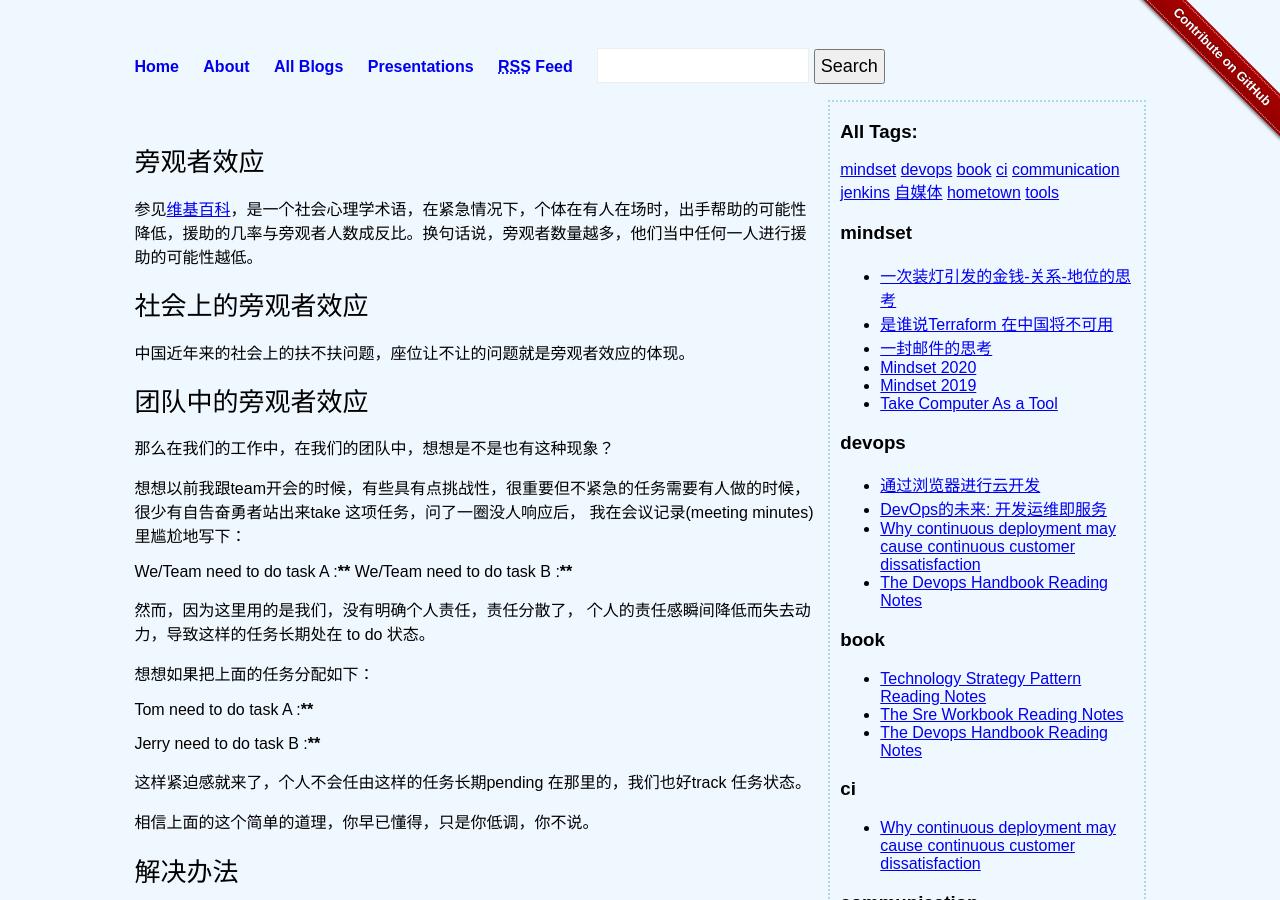
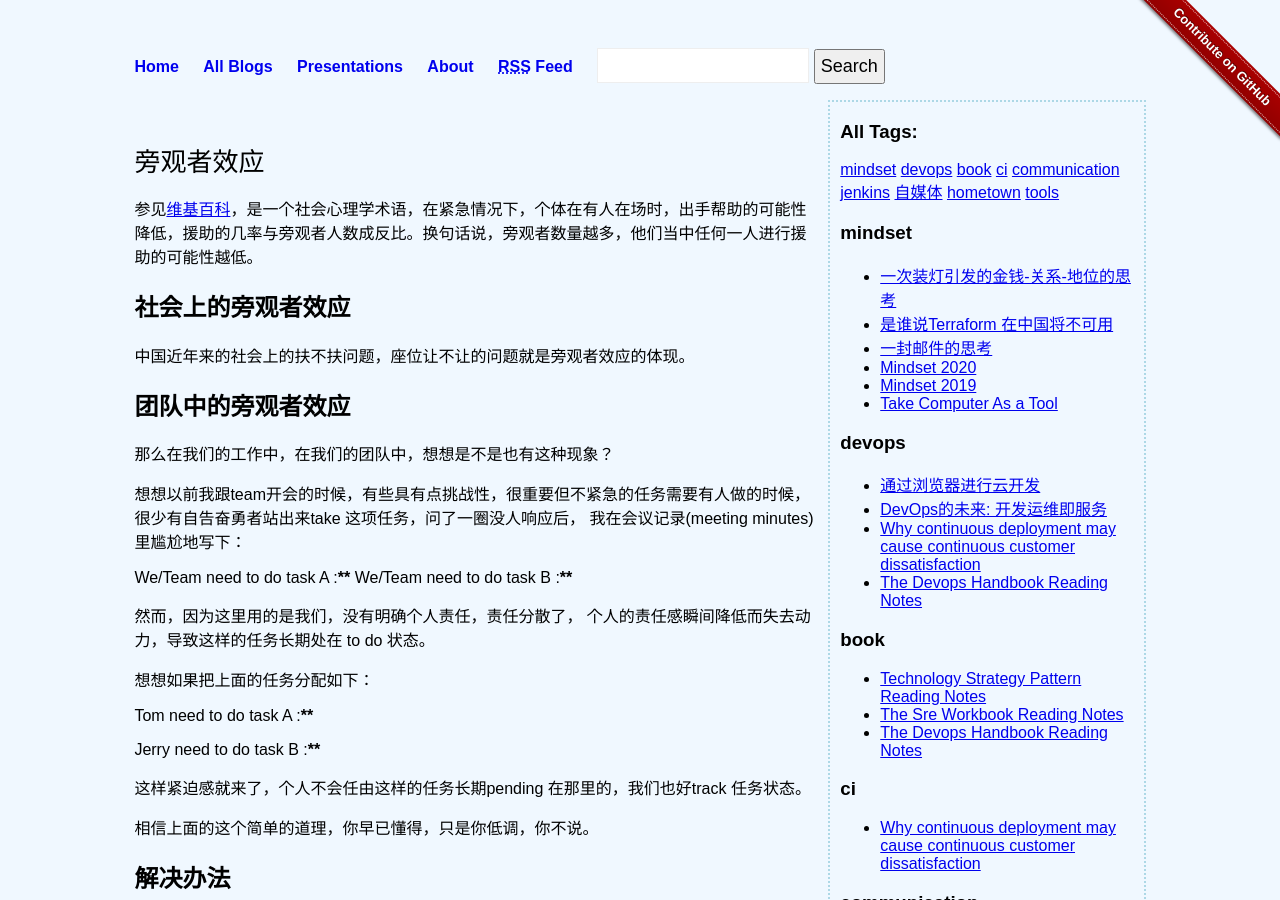
Before and after one commit to liuning0820/liuning0820.github.io, a Jekyll site: the page built from _posts/2017-07-06-team-management-bystander-effect.md, in a window 1280 px wide and 900 px high. Built offline with Jekyll 4.4.1, drawn with Linux system fonts in a browser that asks for light colours; comment, search, counter and statistics services are not loaded.

Commit message:
update UI

```diff
--- a/_includes/header.html
+++ b/_includes/header.html
@@ -6,9 +6,9 @@
 	<nav>
 		<ul>
 			<li><a href="{{ site.url }}{{site.baseurl}}/">Home</a></li>
-			<li><a href="{{ site.url }}{{site.baseurl}}/about">About</a></li>
 			<li><a href="{{ site.url }}{{site.baseurl}}/all.html">All Blogs</a></li>
 			<li><a href="{{ site.url }}{{site.baseurl}}/ex_presentations/index.html">Presentations</a></li>
+			<li><a href="{{ site.url }}{{site.baseurl}}/about">About</a></li>
 			<li><a href="{{ site.url }}{{site.baseurl}}/feed.xml"><abbr title="Really Simple Syndication">RSS</abbr> Feed</a></li>
 
 			<li>
--- a/_posts/2017-07-06-team-management-bystander-effect.md
+++ b/_posts/2017-07-06-team-management-bystander-effect.md
@@ -8,13 +8,15 @@ categories:
 
 
 # 旁观者效应
+
 参见[维基百科](https://zh.wikipedia.org/wiki/旁观者效应)，是一个社会心理学术语，在紧急情况下，个体在有人在场时，出手帮助的可能性降低，援助的几率与旁观者人数成反比。换句话说，旁观者数量越多，他们当中任何一人进行援助的可能性越低。
 
-# 社会上的旁观者效应
+## 社会上的旁观者效应
+
 中国近年来的社会上的扶不扶问题，座位让不让的问题就是旁观者效应的体现。
 
+## 团队中的旁观者效应
 
-# 团队中的旁观者效应
 那么在我们的工作中，在我们的团队中，想想是不是也有这种现象？
 
 想想以前我跟team开会的时候，有些具有点挑战性，很重要但不紧急的任务需要有人做的时候，很少有自告奋勇者站出来take 这项任务，问了一圈没人响应后， 我在会议记录(meeting minutes) 里尴尬地写下：
@@ -31,13 +33,11 @@ Tom need to do task A :******
 
 Jerry need to do task B :******
 
-
 这样紧迫感就来了，个人不会任由这样的任务长期pending 在那里的，我们也好track 任务状态。
 
 相信上面的这个简单的道理，你早已懂得，只是你低调，你不说。
 
-
-# 解决办法
+## 解决办法
 
 那么，从今天开始，在你的团队里少用“我们”，多用“你，我，张三，李四”。
 So, let's start to specify the owner when assign task.
```
Also changed, not shown: _posts/2020-02-06-mindset-2020.md (+0 -1 lines), _posts/2020-07-24-金钱-地位-关系.md (+1 -1 lines).
